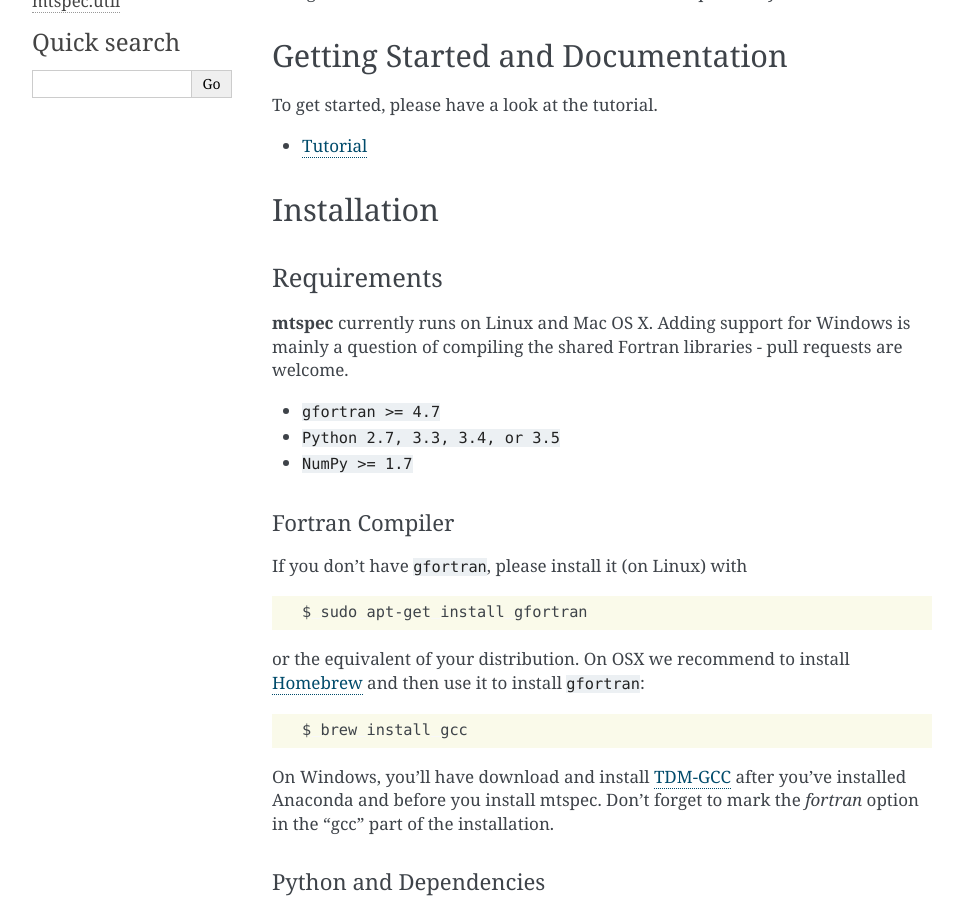
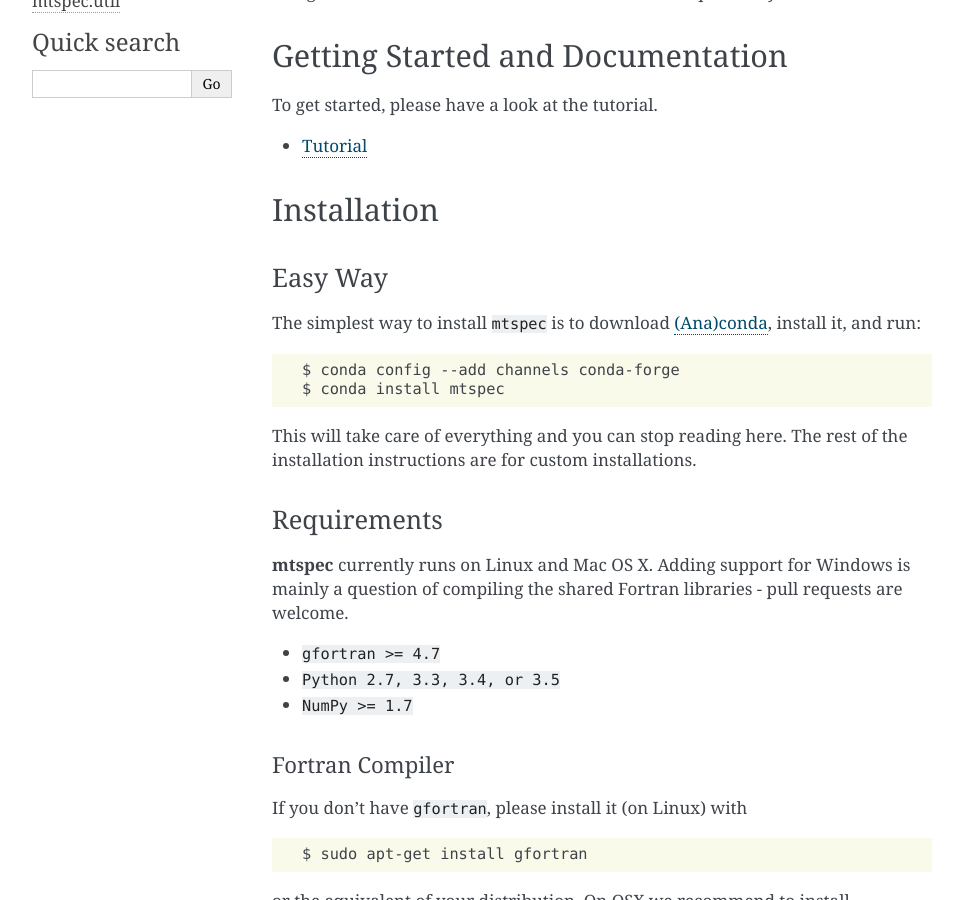
Before and after one commit to krischer/mtspec, a Sphinx documentation site: the page built from doc/index.rst, in a window 1280 px wide and 900 px high, scrolled down 482 px. Shown: the whole window, without its empty margins (148-1111 px from the left). Built offline with Sphinx 7.4.7, drawn with Linux system fonts in a browser that asks for light colours.

Commit message:
Adding installation instructions using conda-forge

```diff
--- a/doc/index.rst
+++ b/doc/index.rst
@@ -34,6 +34,21 @@
 
 Installation
 ------------
+
+Easy Way
+^^^^^^^^
+
+The simplest way to install ``mtspec`` is to download
+`(Ana)conda <https://www.continuum.io/why-anaconda>`_, install it, and run:
+
+.. code-block:: bash
+
+    $ conda config --add channels conda-forge
+    $ conda install mtspec
+
+This will take care of everything and you can stop reading here. The rest of
+the installation instructions are for custom installations.
+
 
 Requirements
 ^^^^^^^^^^^^
```
